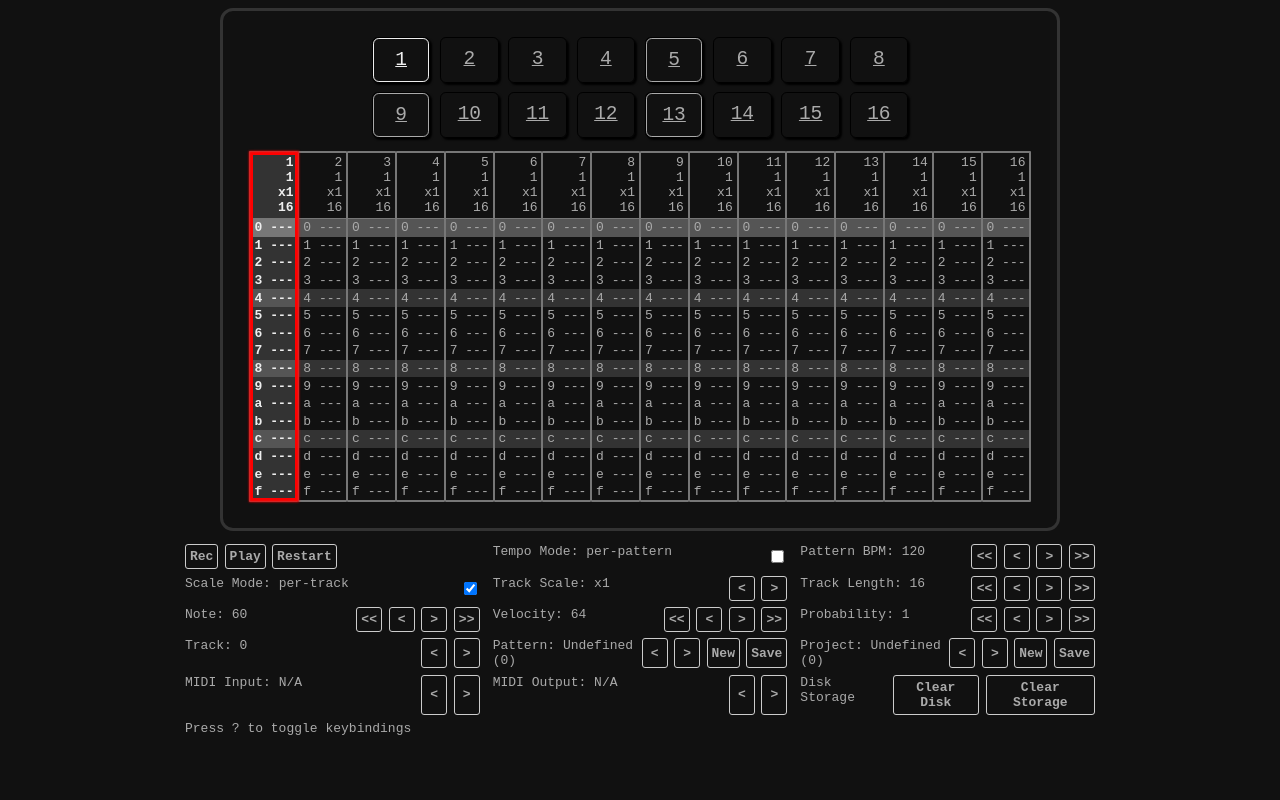
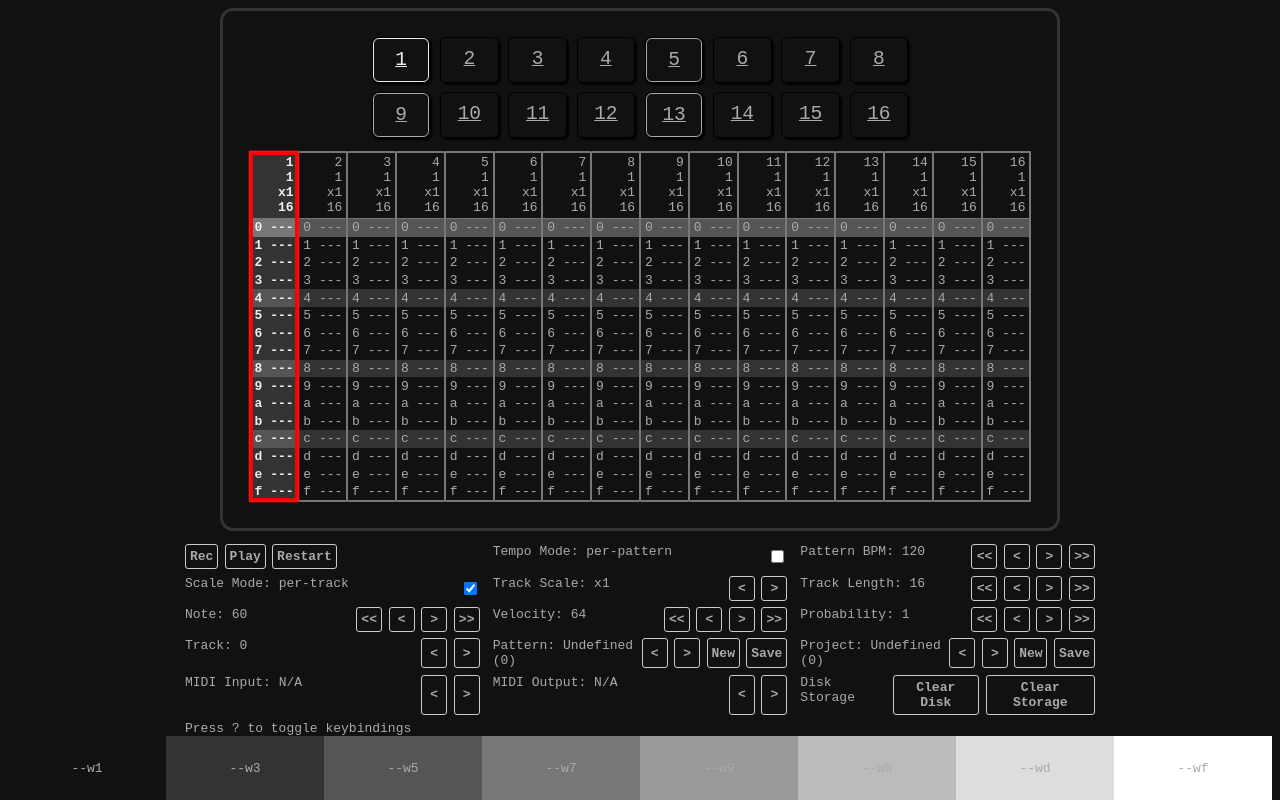
Before and after one commit to pluvial/ztrkr, a SvelteKit app: page / in a window 1280 px wide. Shown: the top 800 px of the page. Built offline with nearby package versions, Linux system fonts and the light colour scheme.

Commit message:
Add debug css variable color palette

```diff
--- /dev/null
+++ b/src/lib/Palette.svelte
@@ -0,0 +1,93 @@
+{#each ['w', 'r', 'g', 'b', 'c', 'm', 'y'] as color}
+	<ul>
+		{#each { length: 8 } as _, i}
+			{@const css_var = `--${color}${(2 * i + 1).toString(16)}`}
+			<li style:background-color="var({css_var})">{css_var}</li>
+		{/each}
+	</ul>
+{/each}
+
+<style>
+	ul {
+		display: flex;
+	}
+
+	li {
+		flex: 1;
+		height: 5em;
+		text-align: center;
+		line-height: 5em;
+	}
+
+	:root {
+		/* white */
+		--w1: #111;
+		--w3: #333;
+		--w5: #555;
+		--w7: #777;
+		--w9: #999;
+		--wb: #bbb;
+		--wd: #ddd;
+		--wf: #fff;
+
+		/* red */
+		--r1: #100;
+		--r3: #300;
+		--r5: #500;
+		--r7: #700;
+		--r9: #900;
+		--rb: #b00;
+		--rd: #d00;
+		--rf: #f00;
+
+		/* green */
+		--g1: #010;
+		--g3: #030;
+		--g5: #050;
+		--g7: #070;
+		--g9: #090;
+		--gb: #0b0;
+		--gd: #0d0;
+		--gf: #0f0;
+
+		/* blue */
+		--b1: #001;
+		--b3: #003;
+		--b5: #005;
+		--b7: #007;
+		--b9: #009;
+		--bb: #00b;
+		--bd: #00d;
+		--bf: #00f;
+
+		/* cyan */
+		--c1: #011;
+		--c3: #033;
+		--c5: #055;
+		--c7: #077;
+		--c9: #099;
+		--cb: #0bb;
+		--cd: #0dd;
+		--cf: #0ff;
+
+		/* magenta */
+		--m1: #101;
+		--m3: #303;
+		--m5: #505;
+		--m7: #707;
+		--m9: #909;
+		--mb: #b0b;
+		--md: #d0d;
+		--mf: #f0f;
+
+		/* yellow */
+		--y1: #110;
+		--y3: #330;
+		--y5: #550;
+		--y7: #770;
+		--y9: #990;
+		--yb: #bb0;
+		--yd: #dd0;
+		--yf: #ff0;
+	}
+</style>
--- a/src/routes/+page.svelte
+++ b/src/routes/+page.svelte
@@ -1,4 +1,5 @@
 <script lang="ts">
+	import Palette from '$lib/Palette.svelte';
 	import Ztrkr from '$lib/Ztrkr.svelte';
 	import * as state from '$lib/state';
 	import * as storage from '$lib/storage';
@@ -9,3 +10,5 @@
 </script>
 
 <Ztrkr bind:disk on:storage-clear={storage.clear} />
+
+<Palette />
```
